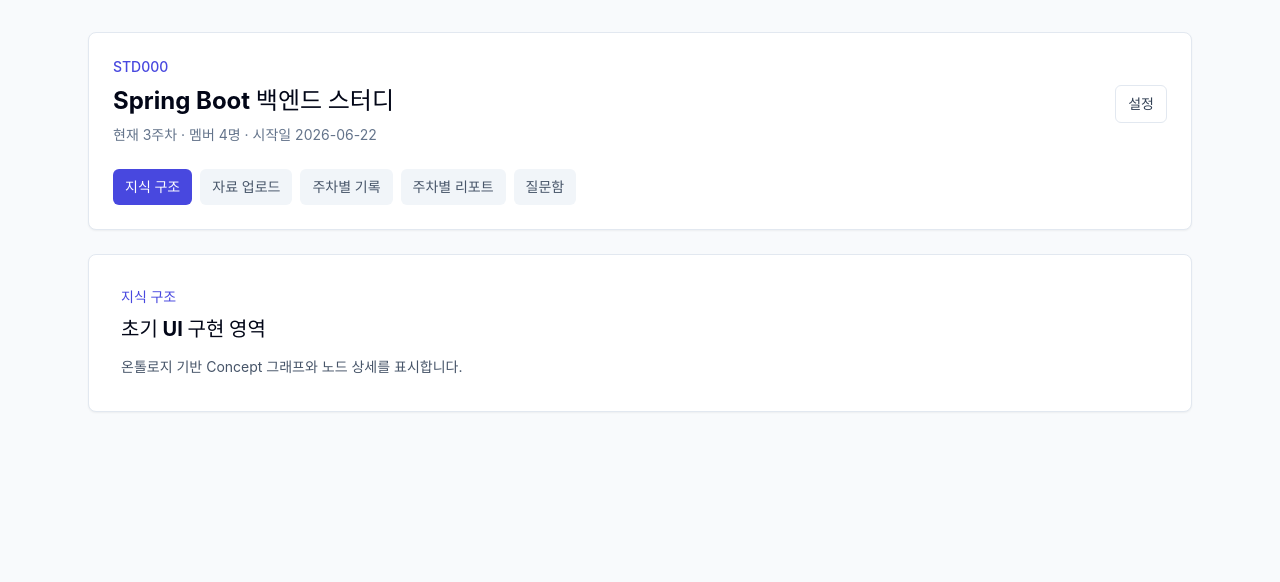
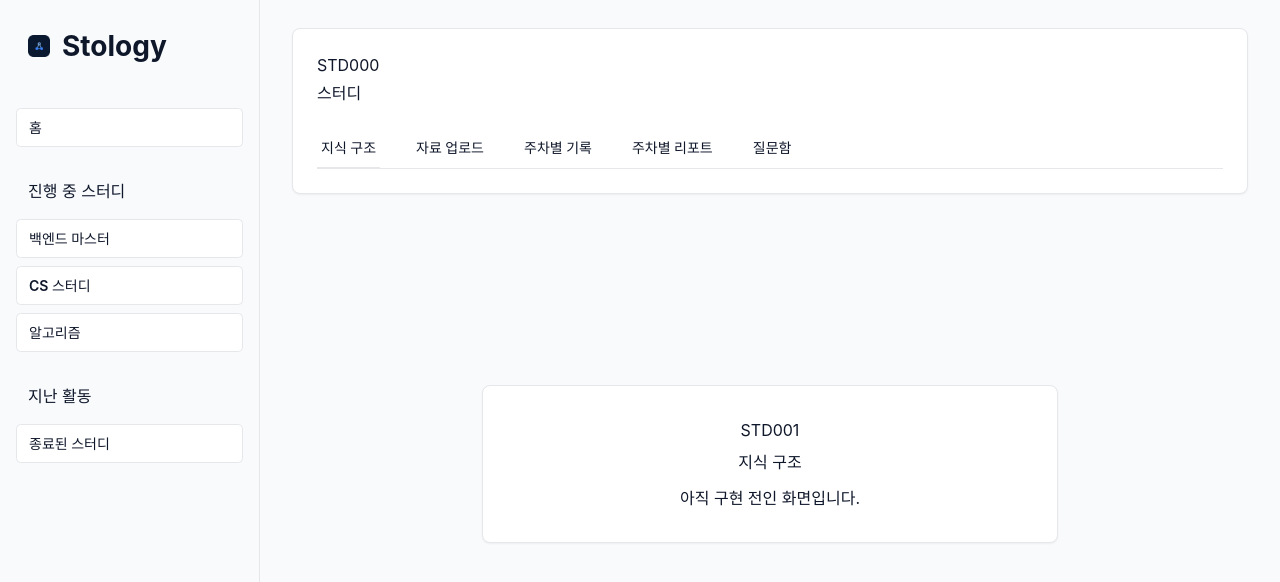
Before and after one commit to Stology/FE, a React (Vite) app: page /studies/1/knowledge in a window 1280 px wide. Shown: the top 582 px of the page. Built offline with nearby package versions, Linux system fonts and the light colour scheme.

Commit message:
feat: 사이드바 라우팅 및 mock 데이터 연결 (#5)

```diff
--- a/src/pages/study/StudyPage.tsx
+++ b/src/pages/study/StudyPage.tsx
@@ -1,20 +1,12 @@
-import { Navigate, NavLink, useParams } from 'react-router-dom';
+import { Navigate, useParams } from 'react-router-dom';
 
-const tabs = [
-  { id: 'knowledge', label: '지식 구조' },
-  { id: 'upload', label: '자료 업로드' },
-  { id: 'records', label: '주차별 기록' },
-  { id: 'reports', label: '주차별 리포트' },
-  { id: 'questions', label: '질문함' },
-];
-
-const tabDescriptions: Record<string, string> = {
-  knowledge: '온톨로지 기반 Concept 그래프와 노드 상세를 표시합니다.',
-  upload: '마크다운 업로드, 텍스트 입력, AI 후보 추출 대기 자료를 관리합니다.',
-  records: '주차별 활성/보강 노드와 연결 자료를 확인합니다.',
-  reports: '커버리지, 부족 개념, 팀원 활동 통계를 확인합니다.',
-  questions: '질문 게시글, 답글, 이미지 첨부를 관리합니다.',
-};
+import {
+  getMockStudyById,
+  getMockStudyTabById,
+  mockStudyContainer,
+  mockStudyTabs,
+} from '@/shared/mocks/studies';
+import { AppLayout, Card, Header, PagePlaceholder, Tabs } from '@/shared/ui';
 
 interface StudyRouteParams extends Record<string, string | undefined> {
   studyId: string;
@@ -28,53 +20,26 @@
     return <Navigate to="/" replace />;
   }
 
-  const activeTab = tabs.some((item) => item.id === tab) ? tab : 'knowledge';
+  const study = getMockStudyById(studyId);
+  const meta = getMockStudyTabById(tab) ?? {
+    code: mockStudyContainer.code,
+    label: mockStudyContainer.title,
+  };
 
   return (
-    <main className="min-h-screen bg-slate-50">
-      <div className="mx-auto w-full max-w-6xl px-6 py-8">
-        <header className="rounded-lg border border-slate-200 bg-white p-6 shadow-sm">
-          <p className="text-sm font-medium text-stology-600">STD000</p>
-          <div className="mt-2 flex flex-wrap items-start justify-between gap-4">
-            <div>
-              <h1 className="text-2xl font-bold text-slate-950">Spring Boot 백엔드 스터디</h1>
-              <p className="mt-2 text-sm text-slate-500">
-                현재 3주차 · 멤버 4명 · 시작일 2026-06-22
-              </p>
-            </div>
-            <button className="rounded-md border border-slate-200 px-3 py-2 text-sm font-medium text-slate-700 hover:bg-slate-50">
-              설정
-            </button>
-          </div>
-
-          <nav className="mt-6 flex flex-wrap gap-2">
-            {tabs.map((item) => (
-              <NavLink
-                className={({ isActive }) =>
-                  [
-                    'rounded-md px-3 py-2 text-sm font-medium transition',
-                    isActive
-                      ? 'bg-stology-600 text-white'
-                      : 'bg-slate-100 text-slate-600 hover:bg-slate-200',
-                  ].join(' ')
-                }
-                key={item.id}
-                to={`/studies/${studyId}/${item.id}`}
-              >
-                {item.label}
-              </NavLink>
-            ))}
-          </nav>
-        </header>
-
-        <section className="mt-6 rounded-lg border border-slate-200 bg-white p-8 shadow-sm">
-          <p className="text-sm font-medium text-stology-600">
-            {tabs.find((item) => item.id === activeTab)?.label}
-          </p>
-          <h2 className="mt-2 text-xl font-bold text-slate-950">초기 UI 구현 영역</h2>
-          <p className="mt-3 text-sm leading-6 text-slate-600">{tabDescriptions[activeTab]}</p>
-        </section>
-      </div>
-    </main>
+    <AppLayout>
+      <Card className="p-6">
+        <Header code={mockStudyContainer.code} title={study?.name ?? mockStudyContainer.title} />
+        <Tabs
+          className="mt-6"
+          items={mockStudyTabs.map((studyTab) => ({
+            id: studyTab.id,
+            label: studyTab.label,
+            to: `/studies/${studyId}/${studyTab.id}`,
+          }))}
+        />
+      </Card>
+      <PagePlaceholder code={meta.code} className="min-h-[calc(100vh-260px)]" title={meta.label} />
+    </AppLayout>
   );
 };
--- /dev/null
+++ b/src/shared/mocks/studies.ts
@@ -0,0 +1,54 @@
+import type { Study, StudyTab } from '@/shared/types/stology';
+
+export const mockStudyContainer = {
+  code: 'STD000',
+  title: '스터디',
+};
+
+export const mockStudies: Study[] = [
+  {
+    id: 'spring-study',
+    name: '백엔드 마스터',
+    currentWeek: 3,
+    memberCount: 4,
+    startedAt: '2026-03-01',
+    status: 'active',
+  },
+  {
+    id: 'study-2',
+    name: 'CS 스터디',
+    currentWeek: 2,
+    memberCount: 3,
+    startedAt: '2026-03-08',
+    status: 'active',
+  },
+  {
+    id: 'algorithm',
+    name: '알고리즘',
+    currentWeek: 1,
+    memberCount: 3,
+    startedAt: '2026-03-15',
+    status: 'active',
+  },
+  {
+    id: 'ended-study',
+    name: '종료된 스터디',
+    currentWeek: 8,
+    memberCount: 4,
+    startedAt: '2026-01-05',
+    status: 'ended',
+  },
+];
+
+export const mockStudyTabs: StudyTab[] = [
+  { id: 'knowledge', label: '지식 구조', code: 'STD001' },
+  { id: 'upload', label: '자료 업로드', code: 'UPL001' },
+  { id: 'records', label: '주차별 기록', code: 'REC001' },
+  { id: 'reports', label: '주차별 리포트', code: 'RPT001' },
+  { id: 'questions', label: '질문함', code: 'QNA001' },
+];
+
+export const getMockStudyById = (studyId: string) =>
+  mockStudies.find((study) => study.id === studyId);
+
+export const getMockStudyTabById = (tabId: string) => mockStudyTabs.find((tab) => tab.id === tabId);
--- a/src/shared/types/stology.ts
+++ b/src/shared/types/stology.ts
@@ -16,6 +16,12 @@
   status: StudyStatus;
 }
 
+export interface StudyTab {
+  id: string;
+  label: string;
+  code: string;
+}
+
 export interface Concept {
   id: string;
   name: string;
```
Also changed, not shown: src/app/router/router.tsx (+9 -0 lines).
